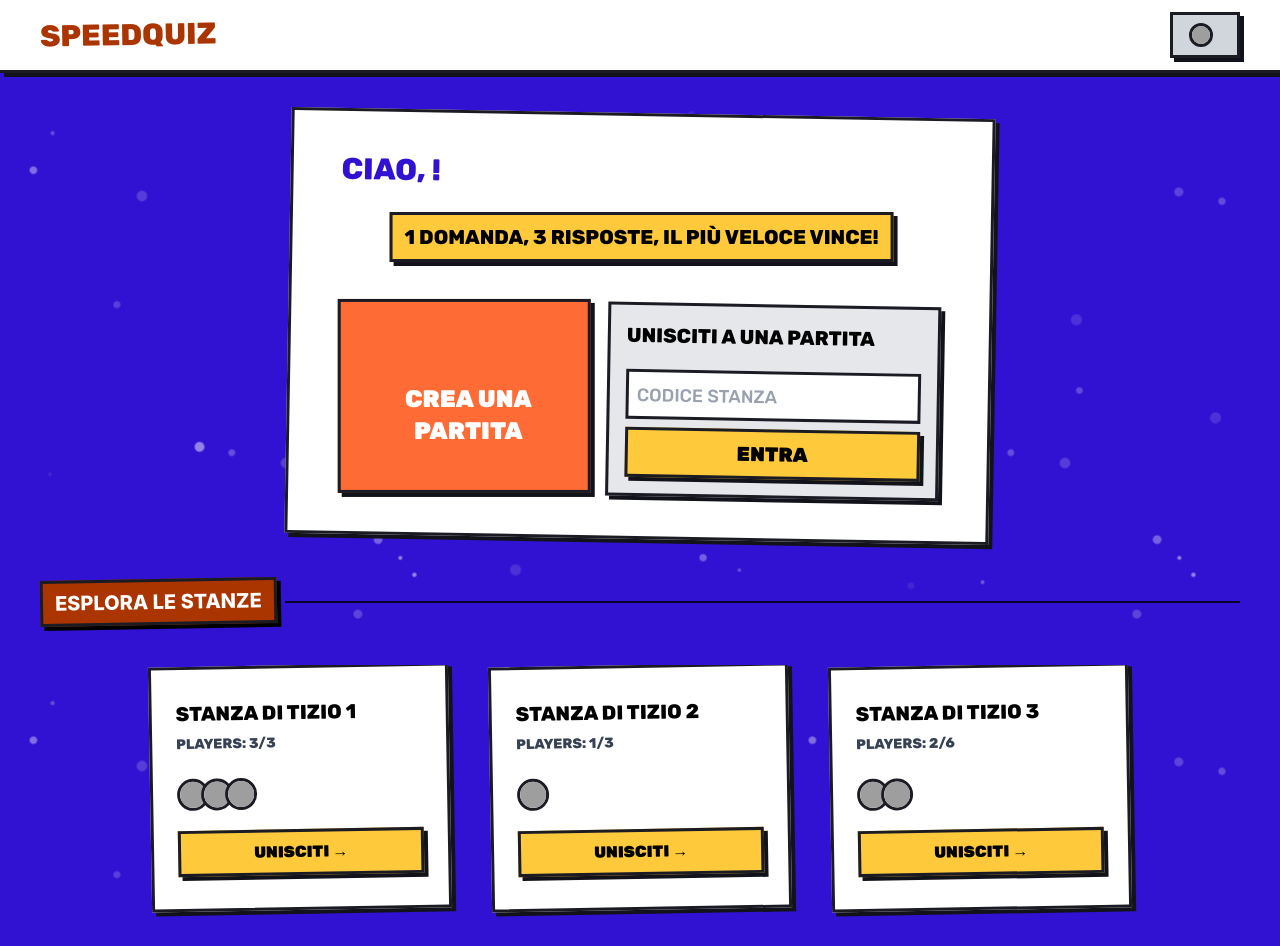
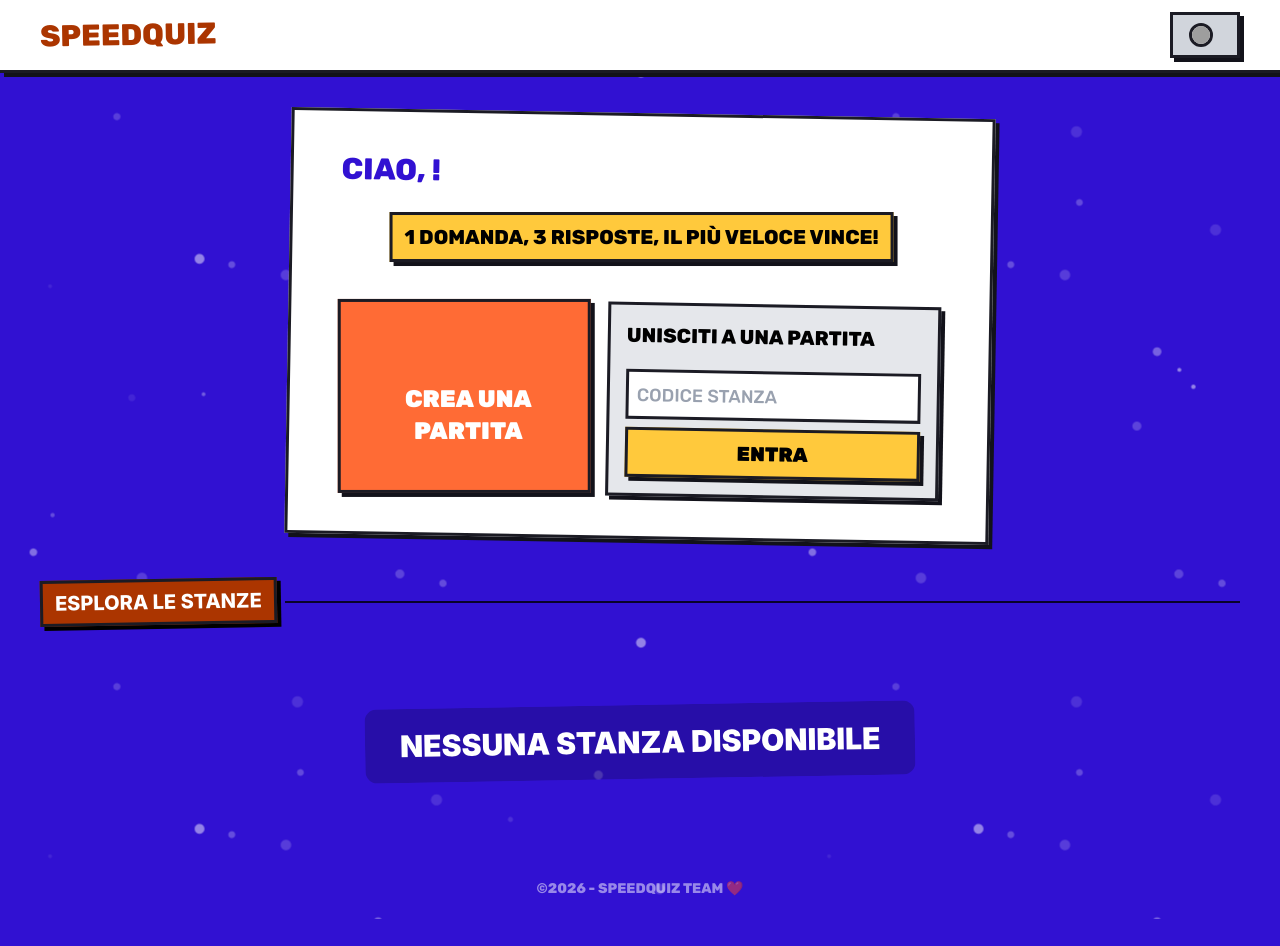
Before and after one commit to Jonnycp/SpeedQuiz, a React (Vite) app in the folder frontend/: page / in a window 1280 px wide. Shown: the top 946 px of the page. After the commit the page ends 919 px from the top, so only its background shows below. Built offline with nearby package versions, Linux system fonts and the light colour scheme; sample sign-in values are in the browser's storage; grey boxes are pictures that could not be loaded; some icons are missing.

Commit message:
aggiunto componente EmptyState in home

```diff
--- a/frontend/src/pages/Home.jsx
+++ b/frontend/src/pages/Home.jsx
@@ -4,6 +4,7 @@ import LobbyCard from "../components/LobbyCard";
 import SectionTitle from "../components/SectionTitle";
 import { useAuth } from "../contexts/AuthContext"
 import ConfirmButton from "../components/ConfirmButton";
+import EmptyState from "../components/EmptyState";
 
 const Home = () => {
   const { user } = useAuth();
@@ -13,11 +14,12 @@ const Home = () => {
         punti: 7083,
         partiteVinte: 10,
         partiteGiocate: 15,
-        partite: [
+        partite: [/*
             { id: 1, title: "Stanza di tizio 1", players: 3, maxPlayers: 3, isWinner: false },
             { id: 2, title: "Stanza di tizio 2", players: 1, maxPlayers: 3, isWinner: false },
             { id: 3, title: "Stanza di tizio 3", players: 2, maxPlayers: 6, isWinner: false },
             { id: 4, title: "Stanza di tizio 4", players: 4, maxPlayers: 6, isWinner: false }
+            */
         ]
     };
 
@@ -56,7 +58,8 @@ const Home = () => {
         <SectionTitle title="Esplora le stanze" />
 
           <div className="flex overflow-x-auto snap-x snap-mandatory gap-5 pb-6 -mx-4 px-4 hide-scrollbar md:flex-wrap md:justify-center md:gap-10 md:mt-10 md:pb-10">
-              {datiUtente.partite.map((partita) => (
+            {datiUtente.partite && datiUtente.partite.length > 0 ? (
+                datiUtente.partite.map((partita) => (
                     <div key={partita.id} className="w-[85vw] max-w-[300px] shrink-0 snap-center h-auto">
                         <LobbyCard
                             title={partita.title}
@@ -67,7 +70,10 @@ const Home = () => {
                             isWinner={partita.isWinner}
                         />
                     </div>
-          ))}
+                ))
+            ) : (
+                <EmptyState message="Nessuna stanza disponibile" />
+            )}
       </div>
       </section>
     </>
```
Lines whose indentation alone changed are shown as unchanged.
